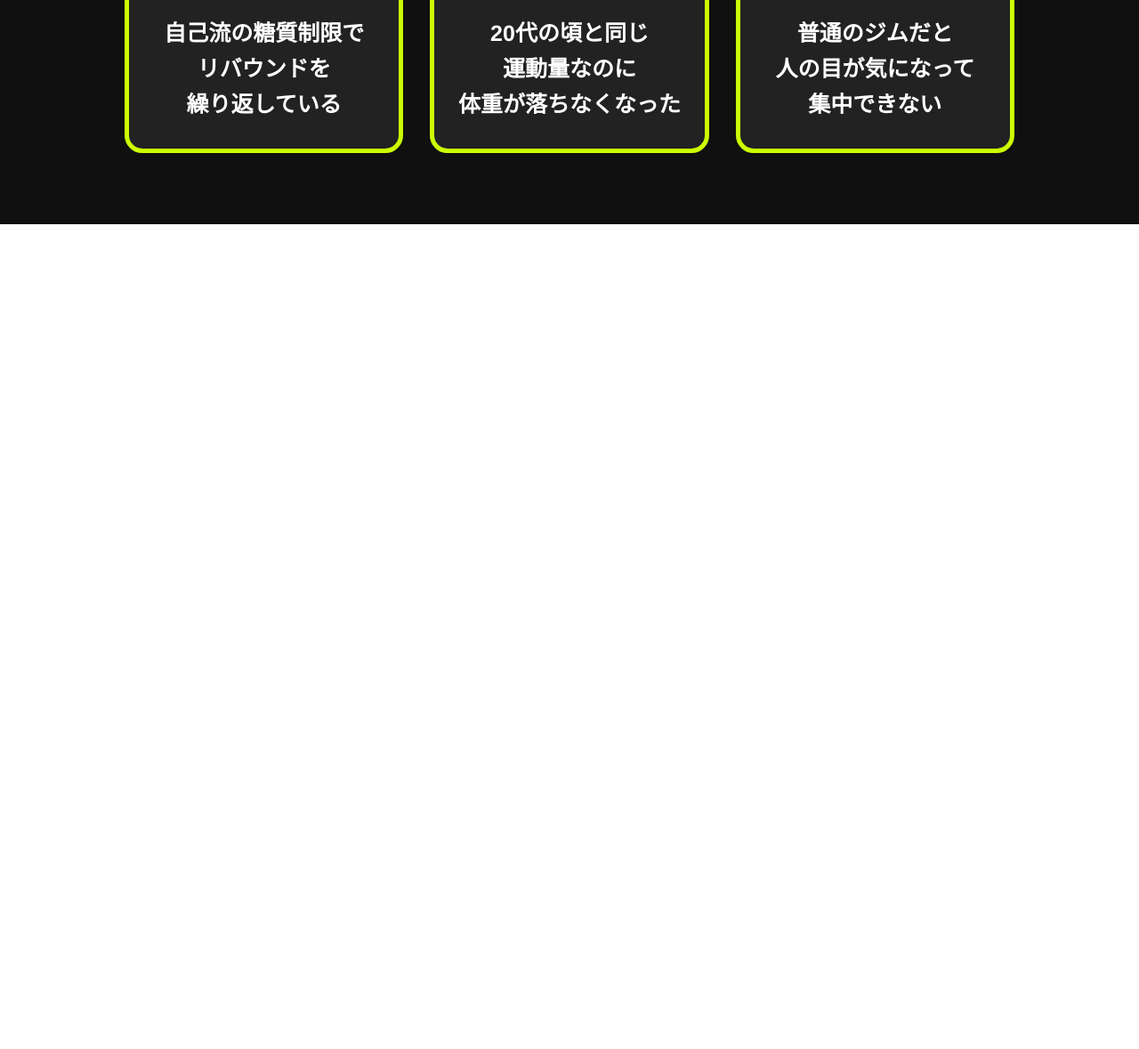
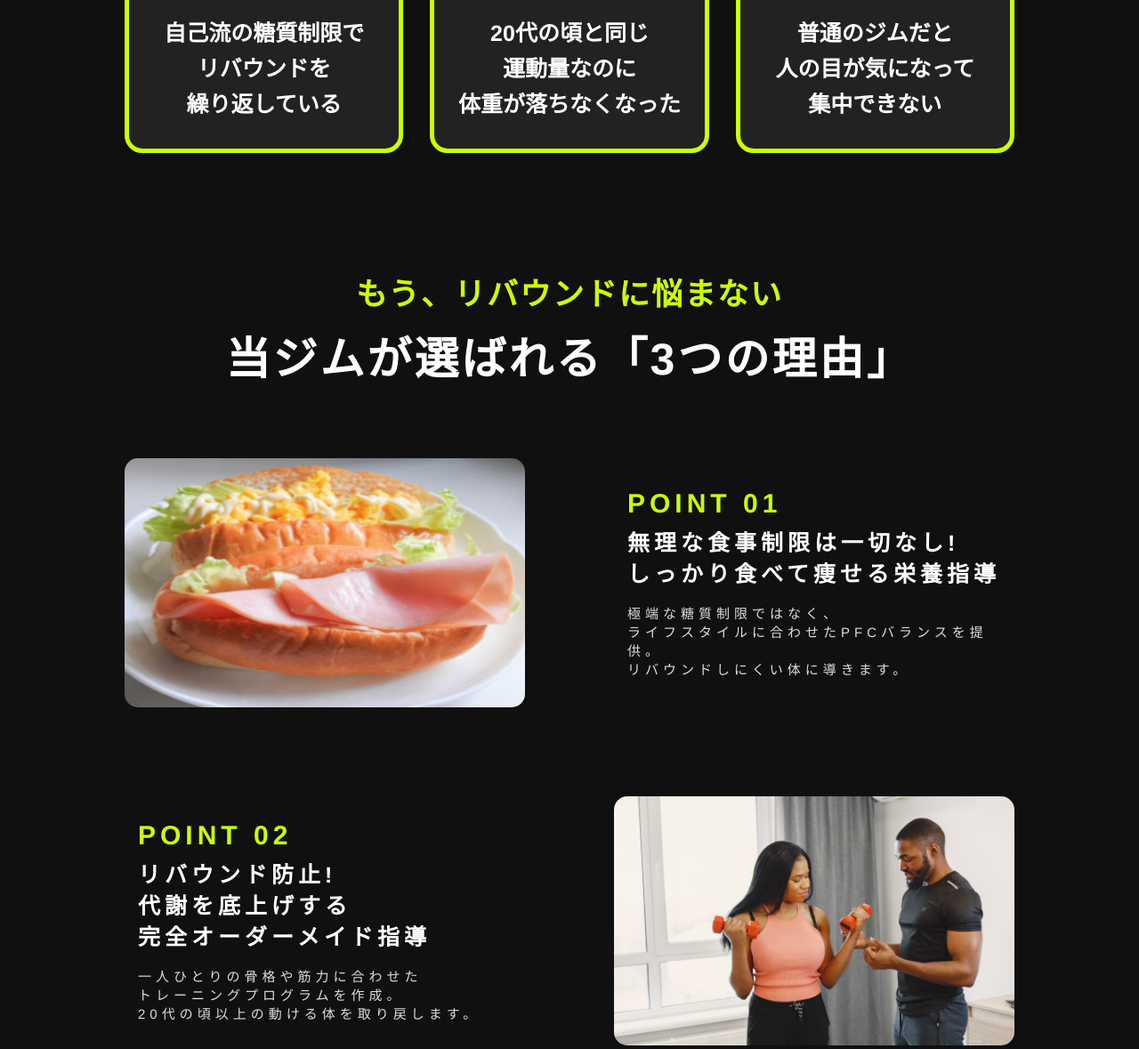
Before and after one commit to norihumi/personal-gym-lp, a plain HTML site: page index.html in a window 1280 px wide. Shown: the part 1036-2215 px from the top of the page at 89% size. Before the commit the page ends 1288 px from the top, so only its background shows below. Drawn offline with Linux system fonts and the light colour scheme.

Commit message:
3rd : createReasonSection (選ばれる理由)

```diff
--- a/index.html
+++ b/index.html
@@ -86,6 +86,77 @@
             </div>
         </section>
 
+        <!-- =========================================
+            選ばれる理由
+        ========================================== -->
+        <section class="reason">
+            <div class="reason-container">
+                <p class="reason-sub">
+                    もう、リバウンドに悩まない
+                </p>
+                <h2 class="reason-title">
+                    当ジムが選ばれる「3つの理由」
+                </h2>
+
+                <div class="reason-wrapper">
+                    <div class="reason-card">
+                        <img src="img/r-img1.jpg" alt="食事" class="reason-img">
+                        <div class="reason-textbox">
+                            <p class="reason-point">
+                                POINT 01
+                            </p>
+                            <h3 class="reason-head">
+                                無理な食事制限は一切なし!<br>
+                                しっかり食べて痩せる栄養指導
+                            </h3>
+                            <p class="reason-text">
+                                極端な糖質制限ではなく、<br>
+                                ライフスタイルに合わせたPFCバランスを提供。<br>
+                                リバウンドしにくい体に導きます。
+                            </p>
+                        </div>
+                    </div>
+
+                    <div class="reason-card reverse">
+                        <img src="img/r-img2.jpg" alt="コーチング" class="reason-img">
+                        <div class="reason-textbox">
+                            <p class="reason-point">
+                                POINT 02
+                            </p>
+                            <h3 class="reason-head">
+                                リバウンド防止!<br>
+                                代謝を底上げする<br>
+                                完全オーダーメイド指導
+                            </h3>
+                            <p class="reason-text">
+                                一人ひとりの骨格や筋力に合わせた<br>
+                                トレーニングプログラムを作成。<br>
+                                20代の頃以上の動ける体を取り戻します。
+                            </p>
+                        </div>
+                    </div>
+
+                    <div class="reason-card">
+                        <img src="img/r-img3.jpg" alt="個室のトレーニング室" class="reason-img">
+                        <div class="reason-textbox">
+                            <p class="reason-point">
+                                POINT 03
+                            </p>
+                            <h3 class="reason-head">
+                                人目を気にせず集中!<br>
+                                完全個室のプライベート空間
+                            </h3>
+                            <p class="reason-text">
+                                他の会員と顔を合わせない完全予約制・<br>
+                                完全個室。トレーニングだけに<br>
+                                100%集中できる環境を整えています。
+                            </p>
+                        </div>
+                    </div>
+                </div>
+            </div>
+        </section>
+
     </main>
 
 </body>
--- a/style.css
+++ b/style.css
@@ -167,3 +167,92 @@ body{
     font-size : 25px;
     line-height :1.6;
 }
+
+/* ================================
+    選ばれる理由
+================================== */
+.reason{
+    width : 100%;
+    background-color : #101010;
+    padding : 50px 20px;
+}
+
+.reason-container{
+    width : 100%;
+    max-width : 1000px;
+    margin : 0 auto;
+}
+
+.reason-sub{
+    text-align : center;
+    color : #ccff00;
+    font-size : 35px;
+    font-weight : bold;
+    letter-spacing : 2px;
+    margin-bottom : 10px;
+}
+
+.reason-title{
+    text-align : center;
+    color : #ffffff;
+    font-size : 50px;
+    font-weight : bold;
+
+    /* タイトルが広すぎると改行されてしまうかもしれないため、あまり大きくしすぎない */
+    letter-spacing : 3px;
+    margin-bottom : 80px;
+}
+
+.reason-wrapper{
+    display : flex;
+    flex-direction : column;
+    gap : 100px;
+}
+
+.reason-card{
+    display : flex;
+    justify-content : space-between;
+    align-items : center;
+}
+
+.reason-card:nth-of-type(even){
+    flex-direction : row-reverse;
+}
+
+.reason-card img{
+    width : 450px;
+    height : 280px;
+    object-fit : cover;
+    border-radius : 15px;
+
+    /* 画面が狭くなっても画像が潰れないおまじない */
+    flex-shrink : 0;
+}
+
+.reason-textbox{
+    width : 450px;
+    padding : 0 15px;
+}
+
+.reason-point{
+    color : #ccff00;
+    font-size : 30px;
+    font-weight : bold;
+    letter-spacing : 5px;
+    margin-bottom : 10px;
+}
+
+.reason-head{
+    color : #ffffff;
+    font-size : 25px;
+    font-weight : bold;
+    letter-spacing : 5px;
+    line-height : 1.4;
+    margin-bottom : 15px;
+}
+
+.reason-text{
+    color : #dddddd;
+    font-size : 15px;
+    letter-spacing : 5px;
+}
```
Also changed, not shown: design/comp-reason.jpg (added), img/r-img1.jpg (added), img/r-img2.jpg (added), img/r-img3.jpg (added).
